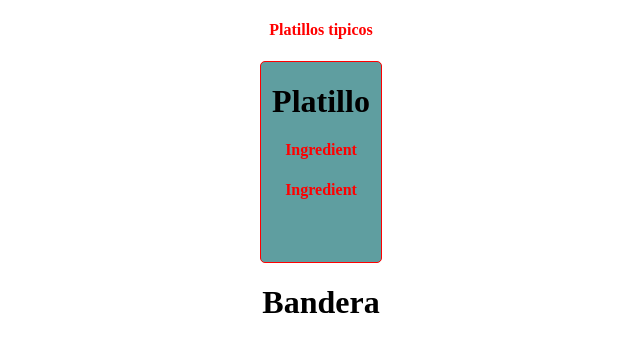
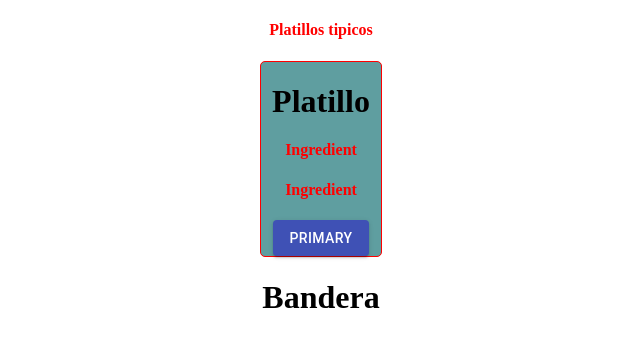
Before and after one commit to paulveliz/reactjs-my-first-app, a React (Create React App) app: page / in a window 1280 px wide. Shown: the top 352 px of the page, without its empty margins (319-959 px from the left). Built offline with nearby package versions, Linux system fonts and the light colour scheme; the HTML template or start-up script is replaced by a standard one.

Commit message:
Integrando Material UI

```diff
--- a/package.json
+++ b/package.json
@@ -3,6 +3,7 @@
   "version": "0.1.0",
   "private": true,
   "dependencies": {
+    "@material-ui/core": "^4.11.2",
     "@testing-library/jest-dom": "^5.11.8",
     "@testing-library/react": "^11.2.3",
     "@testing-library/user-event": "^12.6.0",
--- a/src/components/dish.js
+++ b/src/components/dish.js
@@ -1,4 +1,5 @@
 import React, { Component, Fragment } from "react";
+import Button from '@material-ui/core/Button';
 
 
 export class Flag extends Component {
@@ -25,9 +26,12 @@
 class Dish extends Component {
     render(){
         return (
-            <div className= "dish" >
+            <div className = "dish" >
                 <h1>Platillo</h1>
                 <Ingredient/>
+                <Button variant="contained" color="primary">
+                    Primary
+                </Button>
             </div>
         );
     }
--- a/src/styles/dish.css
+++ b/src/styles/dish.css
@@ -4,7 +4,6 @@
 
 .dish {
     width: 120px;
-    height: 200px;
     margin: 0 auto;
     border: 1px solid red;
     border-radius: 5px;
```
Also changed, not shown: 2 other files (tests, documents, lock files or other folders).
